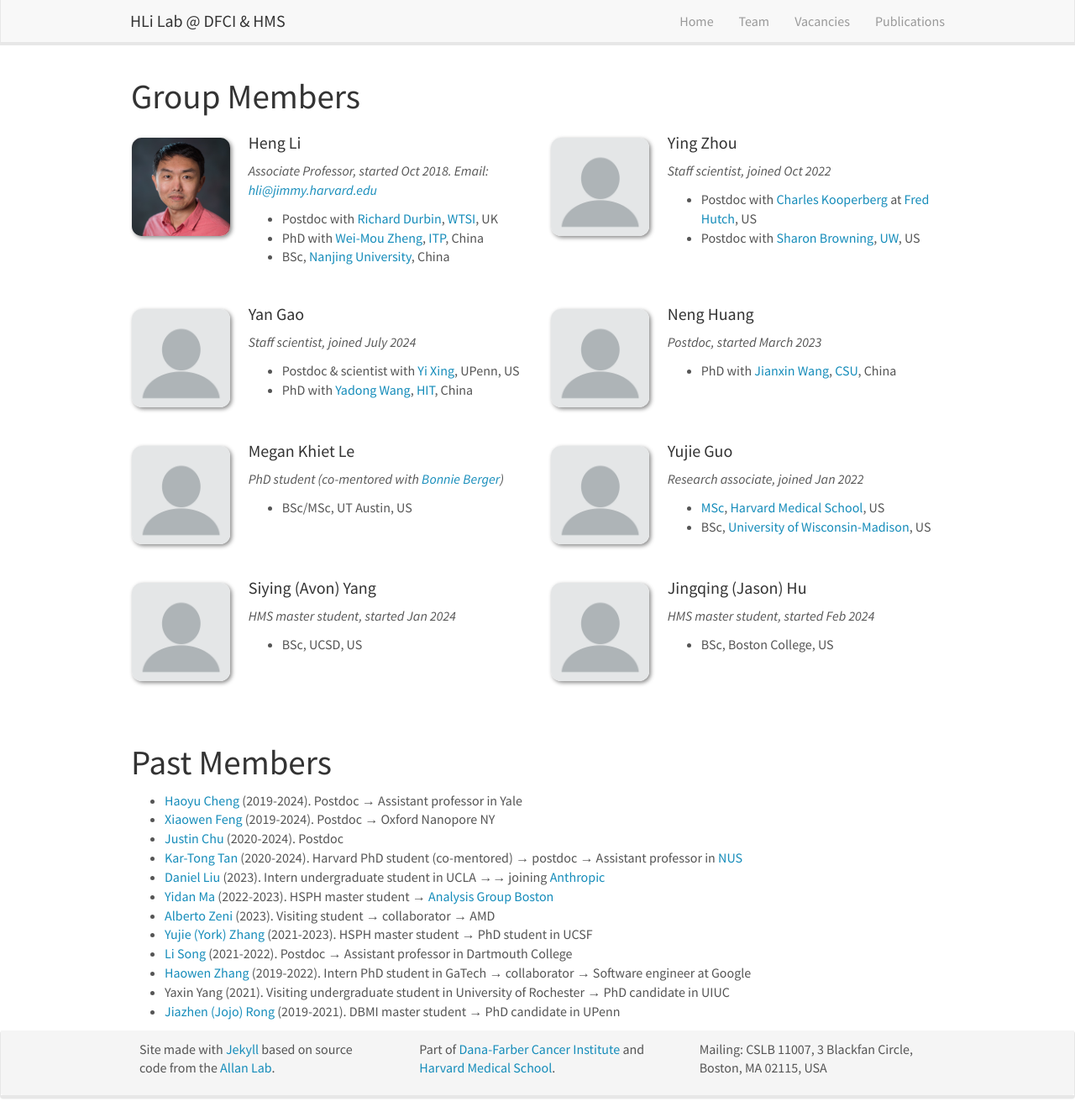
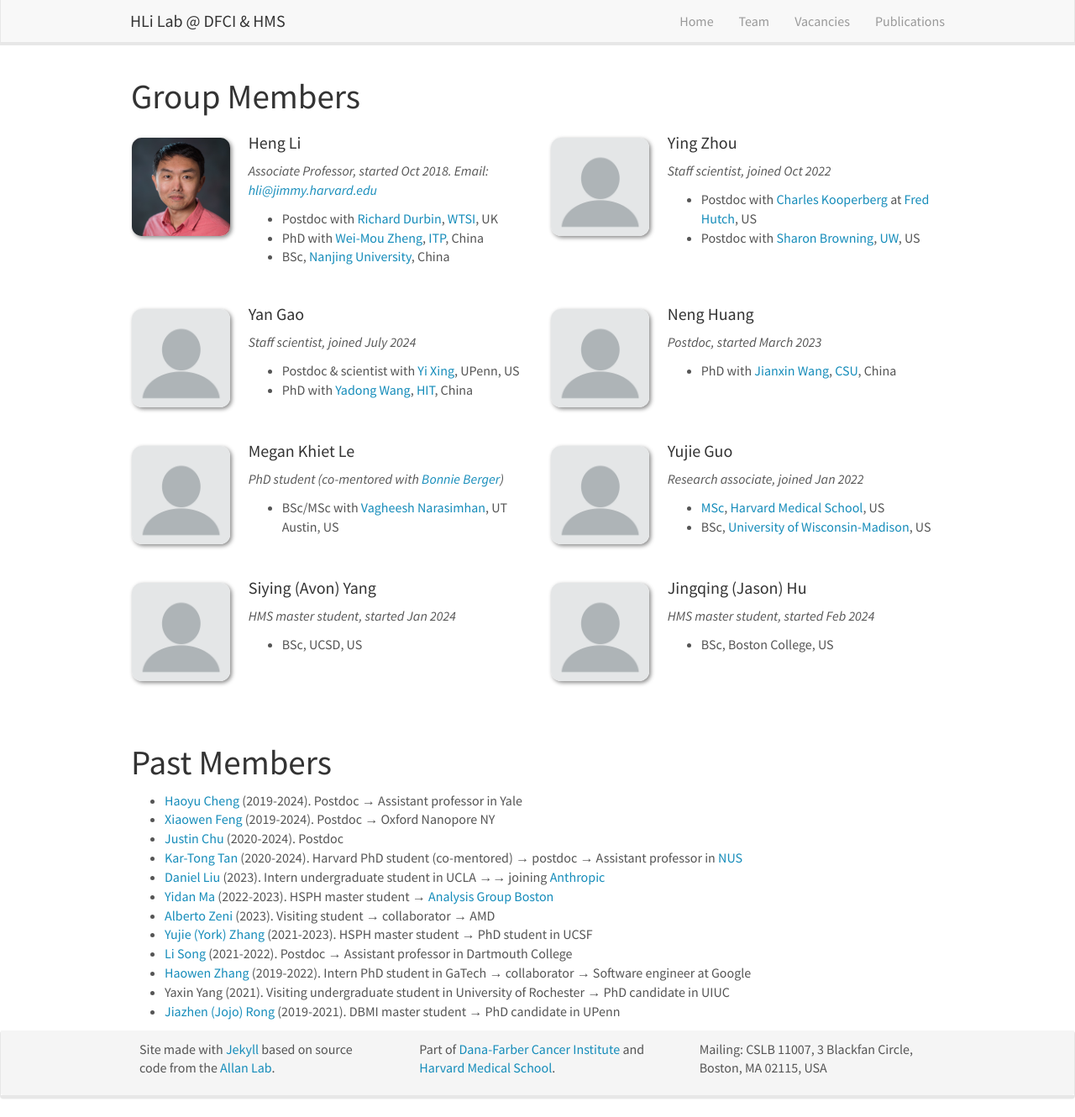
Before and after one commit to hlilab/hlilab.github.io, a Jekyll site: the page built from _pages/team.md, in a window 1280 px wide and 1330 px high. Shown: the whole window at 84% size. Built offline with Jekyll 4.4.1, drawn with Linux system fonts in a browser that asks for light colours; nearby versions of some CDN libraries.

Commit message:
added mentor name

```diff
--- a/_data/team_members.yml
+++ b/_data/team_members.yml
@@ -32,7 +32,7 @@
   photo: default.png
   info: PhD student (co-mentored with <a href="https://people.csail.mit.edu/bab/">Bonnie Berger</a>)
   number_educ: 1
-  education1: BSc/MSc, UT Austin, US
+  education1: BSc/MSc with <a href="https://integrativebio.utexas.edu/component/cobalt/item/7-integrative-biology/4263-narasimhan-vagheesh?Itemid=1224">Vagheesh Narasimhan</a>, UT Austin, US
 
 - name: Yujie Guo
   photo: default.png
```
